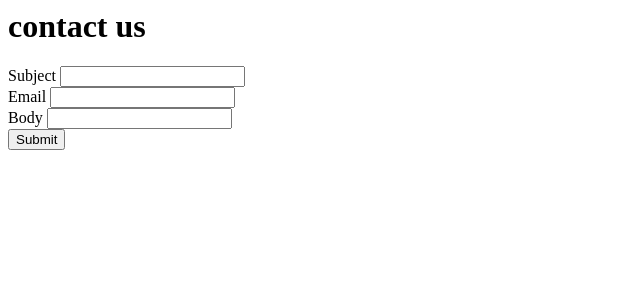
After one commit to Paul-Gigel/MVC_Framework_from_Scratch_php, a PHP site: page /views/login.php in a window 1280 px wide. The commit adds this page. Shown: the top 300 px of the page, without its empty margins (0-640 px from the left). Run offline with PHP 8.4, Linux system fonts and the light colour scheme.

Commit message:
26.04.2022 12:12

```diff
--- a/controllers/SiteController.php
+++ b/controllers/SiteController.php
@@ -3,6 +3,8 @@ namespace app\controllers;
 
 use app\core\Application;
 use app\core\Controller;
+use app\core\Request;
+use app\core\Response;
 
 class SiteController extends Controller
 {
@@ -17,8 +19,10 @@ class SiteController extends Controller
     {
         return self::render('contact');
     }
-    public static function handleContact(): string
+    public static function handleContact(Request $request): string
     {
+        $body = $request->getBody();
+        var_dump($body);
         return self::render('contact');
     }
 }
--- a/core/Router.php
+++ b/core/Router.php
@@ -30,7 +30,7 @@ class Router
     public function resolve()
     {
         $path = $this->request->getPath();
-        $method = $this->request->getMethod();
+        $method = $this->request->method();
         $callback = $this->routes[$method][$path] ?? false;
         if ($callback === false)    {
             $this->response->setStatusCode(404);
@@ -40,7 +40,7 @@ class Router
             return $this->renderView($callback);
         }
         echo "bot a string";
-        return call_user_func($callback);
+        return call_user_func($callback, $this->request);
     }
 
     public function renderView($view, $params =[])
--- a/public/index.php
+++ b/public/index.php
@@ -3,6 +3,7 @@
 require_once __DIR__ . '/../vendor/autoload.php';
 use app\controllers\SiteController;
 use app\core\Application;
+use \app\controllers\AuthController;
 
 $app = new Application(dirname(__DIR__));
 
@@ -10,6 +11,10 @@ $app = new Application(dirname(__DIR__));
 $app->router->get('/', [SiteController::class, 'home']);
 $app->router->get('/contact', [SiteController::class, 'contact']);
 $app->router->post('/contact', [SiteController::class, 'handleContact']);
+$app->router->get('/login', [AuthController::class, 'login']);
+$app->router->post('/login', [AuthController::class, 'login']);
+$app->router->get('/register', [AuthController::class, 'register']);
+$app->router->post('/register', [AuthController::class, 'register']);
 
 
 $app->run();
--- /dev/null
+++ b/views/login.php
@@ -0,0 +1,16 @@
+<h1>contact us</h1>
+<form action="" method="post">
+    <div class="mb-3">
+        <label>Subject</label>
+        <input type="text" name="subject" class="form-control">
+    </div>
+    <div class="mb-3">
+        <label>Email</label>
+        <input type="text" name="email" class="form-control">
+    </div>
+    <div class="mb-3">
+        <label>Body</label>
+        <input type="text" name="Body" class="form-control">
+    </div>
+    <button type="submit" class="btn btn-primary">Submit</button>
+</form>
```
Also changed, not shown: controllers/AuthController.php (added, +19 -0 lines), core/Request.php (+24 -1 lines), views/register.php (added, +16 -0 lines).
